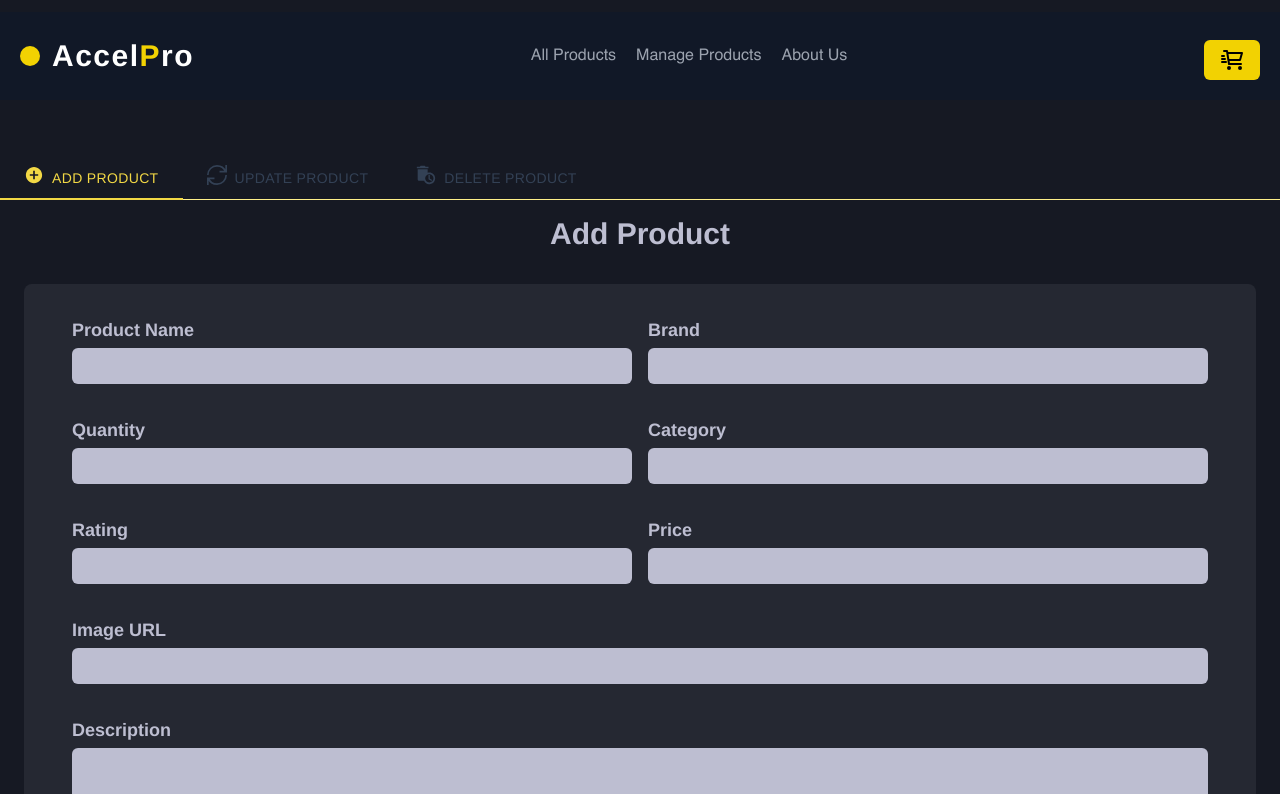
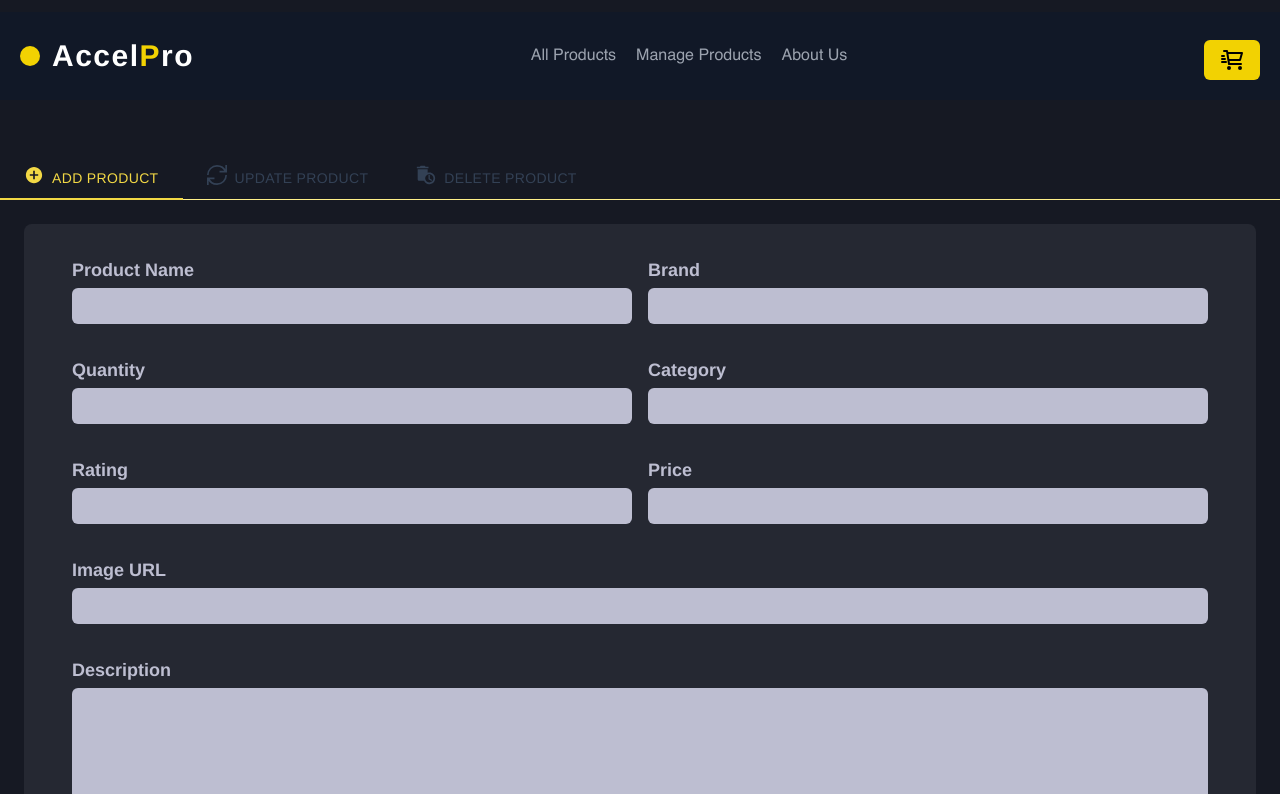
Before and after one commit to coder7475/sports-frontend, a React (Vite) app: page /manage-products in a window 1280 px wide. Shown: the top 794 px of the page. Built offline with nearby package versions, Linux system fonts and the light colour scheme.

Commit message:
feat: add padding margin

```diff
--- a/src/components/forms/AddProduct/AddProduct.tsx
+++ b/src/components/forms/AddProduct/AddProduct.tsx
@@ -1,12 +1,7 @@
 import ProductForm from "../ProductForm/ProductForm";
 
 const AddProduct = () => {
-  return (
-    <div>
-      <h2>Add Product</h2>
-      <ProductForm />
-    </div>
-  );
+  return <ProductForm />;
 };
 
 export default AddProduct;
--- a/src/components/forms/ProductForm/ProductForm.tsx
+++ b/src/components/forms/ProductForm/ProductForm.tsx
@@ -27,7 +27,7 @@ const ProductForm = () => {
   return (
     <form
       onSubmit={handleSubmit(onSubmit)}
-      className="mx-auto px-4 rounded-lg mt-8 space-y-6 bg-card w-full"
+      className="mx-auto px-4 rounded-lg mt-2 space-y-6 bg-card w-full"
     >
       <div className="flex flex-col w-full lg:flex-row gap-4 px-8 pt-8">
         <div className="w-full">
```
